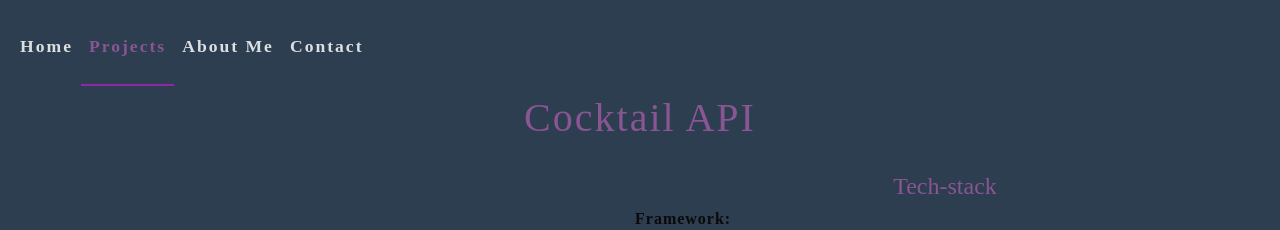
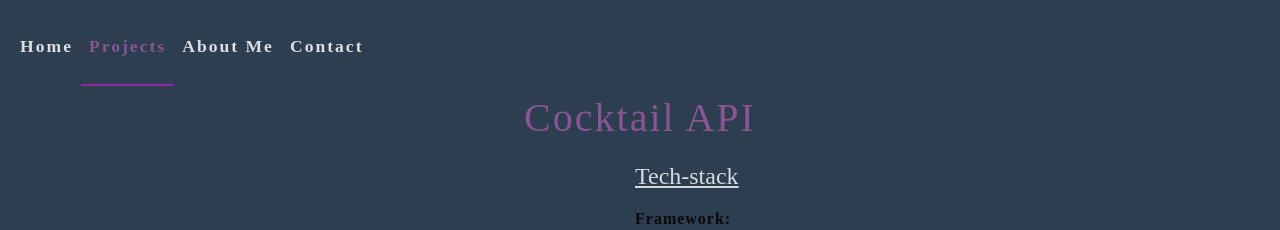
Before and after one commit to VanMeerbeeckBenny/Portfolio, a Vue app: page /API in a window 1280 px wide. Shown: the top 230 px of the page. Built offline with nearby package versions, Linux system fonts and the light colour scheme.

Commit message:
Refactor style

```diff
--- a/src/views/APICocktailView.vue
+++ b/src/views/APICocktailView.vue
@@ -34,13 +34,11 @@ const videoLink ="https://www.youtube.com/embed/itQLBGQyTX8";
 <style scoped>
 
 h4{
-    color: rgb(137, 85, 147);
+
     width:fit-content;
-    margin:10px auto;
+    margin:0 0 20px 0;
+    text-decoration: underline;
+    color: rgba(255, 255, 255, 0.81);
 }
 
-@media(min-width:1000px){
-
-
-}
 </style>
```
